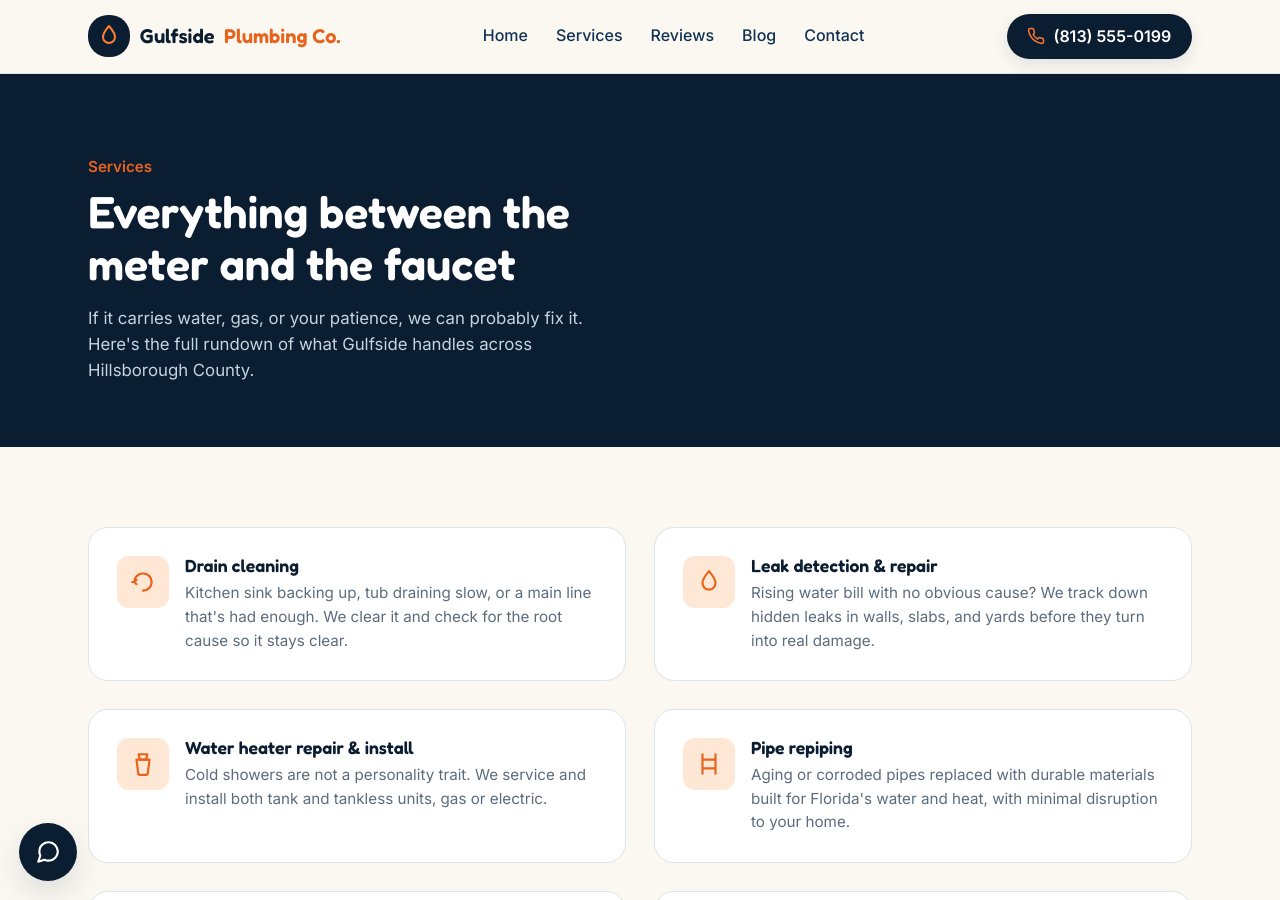
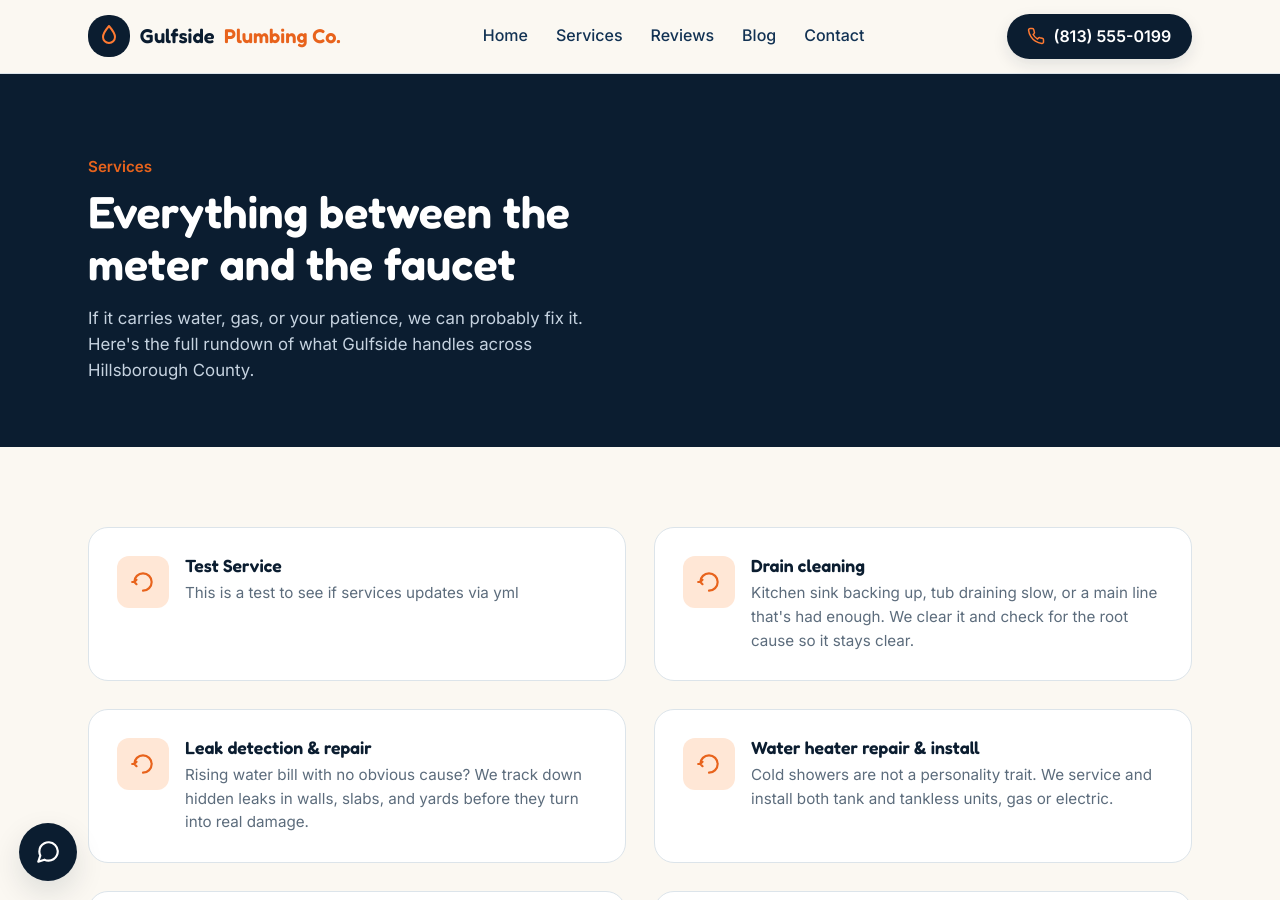
Before and after one commit to dcruz3126/website-demos, a Jekyll site: the page built from gulfside/services.html, in a window 1280 px wide and 900 px high. Built offline with Jekyll 4.4.1, drawn with Linux system fonts in a browser that asks for light colours.

Commit message:
loop svs in yml file and get phoen number in header

```diff
--- a/gulfside/services.html
+++ b/gulfside/services.html
@@ -26,7 +26,7 @@
 <section class="section section--cream">
   <div class="container">
     <div class="services-full">
-
+<!--
       <div class="service-full-card">
         <div class="service-icon">
           <svg viewBox="0 0 24 24" fill="none" stroke="currentColor" stroke-width="2" stroke-linecap="round" stroke-linejoin="round"><path d="M4 12a8 8 0 1 1 8 8"/><path d="M4 12H2m2 0 2-2m-2 2 2 2"/></svg>
@@ -105,9 +105,22 @@
           <h3>Emergency plumbing</h3>
           <p>Burst pipes, major leaks, and overflowing fixtures don't wait for business hours. Neither do we.</p>
         </div>
+      </div> -->
+
+      {% for service in site.data.gulfside.services %}
+      <div class="service-full-card">
+        <div class="service-icon">
+          <svg viewBox="0 0 24 24" fill="none" stroke="currentColor" stroke-width="2" stroke-linecap="round" stroke-linejoin="round"><path d="M4 12a8 8 0 1 1 8 8"/><path d="M4 12H2m2 0 2-2m-2 2 2 2"/></svg>
+        </div>
+        <div>
+          <h3>{{ service.name }}</h3>
+          <p>{{ service.info }}</p>
+        </div>
       </div>
+      {% endfor %}
 
     </div>
+
   </div>
 </section>
 
@@ -132,32 +145,7 @@
   <svg viewBox="0 0 24 24" fill="none" stroke="currentColor" stroke-width="2" stroke-linecap="round" stroke-linejoin="round"><path d="M22 16.9v3a2 2 0 0 1-2.2 2 19.8 19.8 0 0 1-8.6-3.1 19.5 19.5 0 0 1-6-6 19.8 19.8 0 0 1-3.1-8.7A2 2 0 0 1 4.1 2h3a2 2 0 0 1 2 1.7c.1 1 .4 2 .7 3a2 2 0 0 1-.4 2.1L8.1 10a16 16 0 0 0 6 6l1.2-1.3a2 2 0 0 1 2.1-.4c1 .3 2 .5 3 .7a2 2 0 0 1 1.6 2Z"/></svg>
 </a>
 
-<button class="chat-toggle" id="chatToggle" aria-label="Open chat" aria-expanded="false" aria-controls="chatPanel">
-  <svg viewBox="0 0 24 24" fill="none" stroke="currentColor" stroke-width="2" stroke-linecap="round" stroke-linejoin="round"><path d="M21 11.5a8.38 8.38 0 0 1-.9 3.8 8.5 8.5 0 0 1-7.6 4.7 8.38 8.38 0 0 1-3.8-.9L3 21l1.9-5.7a8.38 8.38 0 0 1-.9-3.8 8.5 8.5 0 0 1 4.7-7.6 8.38 8.38 0 0 1 3.8-.9h.5a8.48 8.48 0 0 1 8 8v.5Z"/></svg>
-</button>
-
-<div class="chat-panel" id="chatPanel">
-  <div class="chat-panel-header">
-    <div><strong>Ask Gulfside</strong><span>Usually replies instantly</span></div>
-    <button class="chat-close" id="chatClose" aria-label="Close chat">
-      <svg viewBox="0 0 24 24" fill="none" stroke="currentColor" stroke-width="2" stroke-linecap="round" stroke-linejoin="round"><line x1="18" y1="6" x2="6" y2="18"/><line x1="6" y1="6" x2="18" y2="18"/></svg>
-    </button>
-  </div>
-  <div class="chat-log" id="chatLog">
-    <div class="chat-msg chat-msg--bot">Hey there! Ask me about our hours, service area, pricing, or anything else. For real emergencies, just call (813) 555-0199.</div>
-  </div>
-  <div class="chat-chips">
-    <button type="button" class="chat-chip">What are your hours?</button>
-    <button type="button" class="chat-chip">Do you serve Brandon?</button>
-    <button type="button" class="chat-chip">Is this an emergency line?</button>
-  </div>
-  <form class="chat-form" id="chatForm">
-    <input type="text" id="chatInput" placeholder="Type a question..." autocomplete="off">
-    <button type="submit" aria-label="Send">
-      <svg viewBox="0 0 24 24" fill="none" stroke="currentColor" stroke-width="2" stroke-linecap="round" stroke-linejoin="round"><line x1="22" y1="2" x2="11" y2="13"/><polygon points="22 2 15 22 11 13 2 9 22 2"/></svg>
-    </button>
-  </form>
-</div>
+{% include gulfside/chatbot.html %}
 
 <script src="script.js"></script>
 </body>
```
